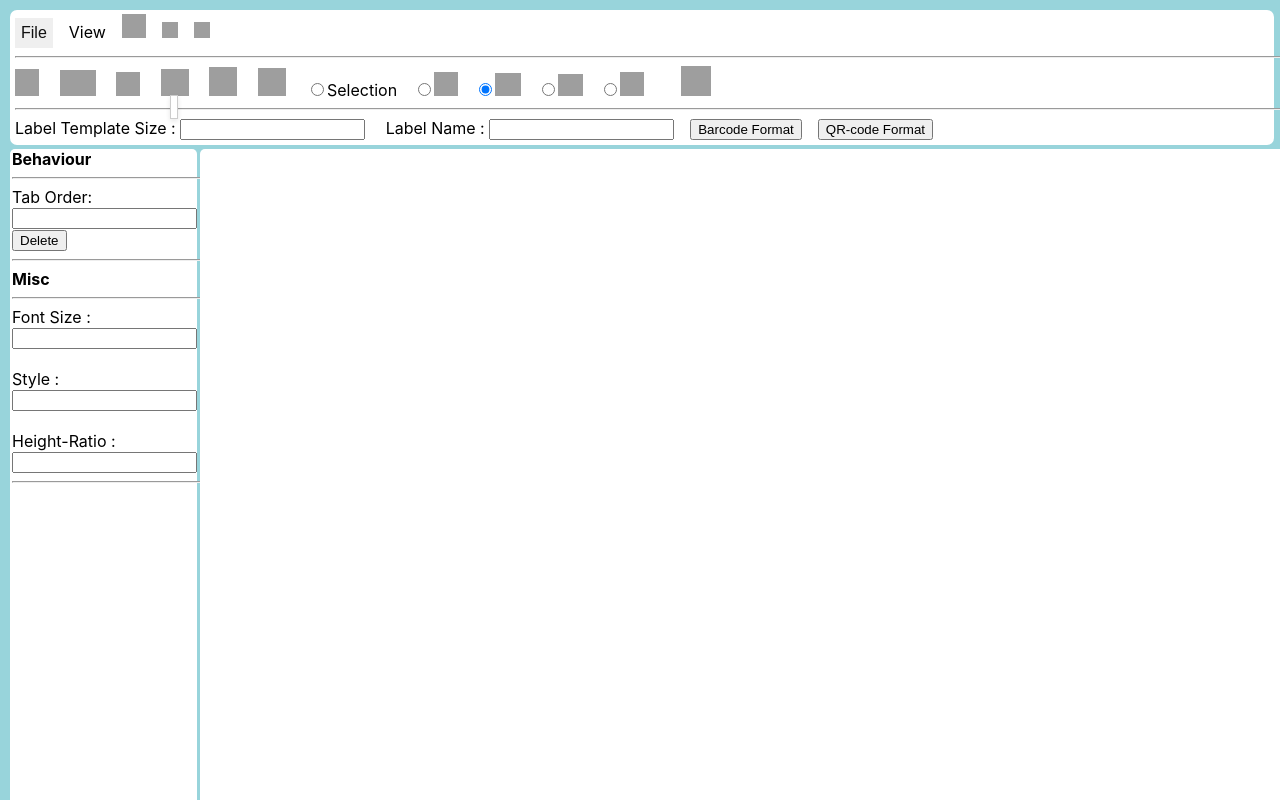
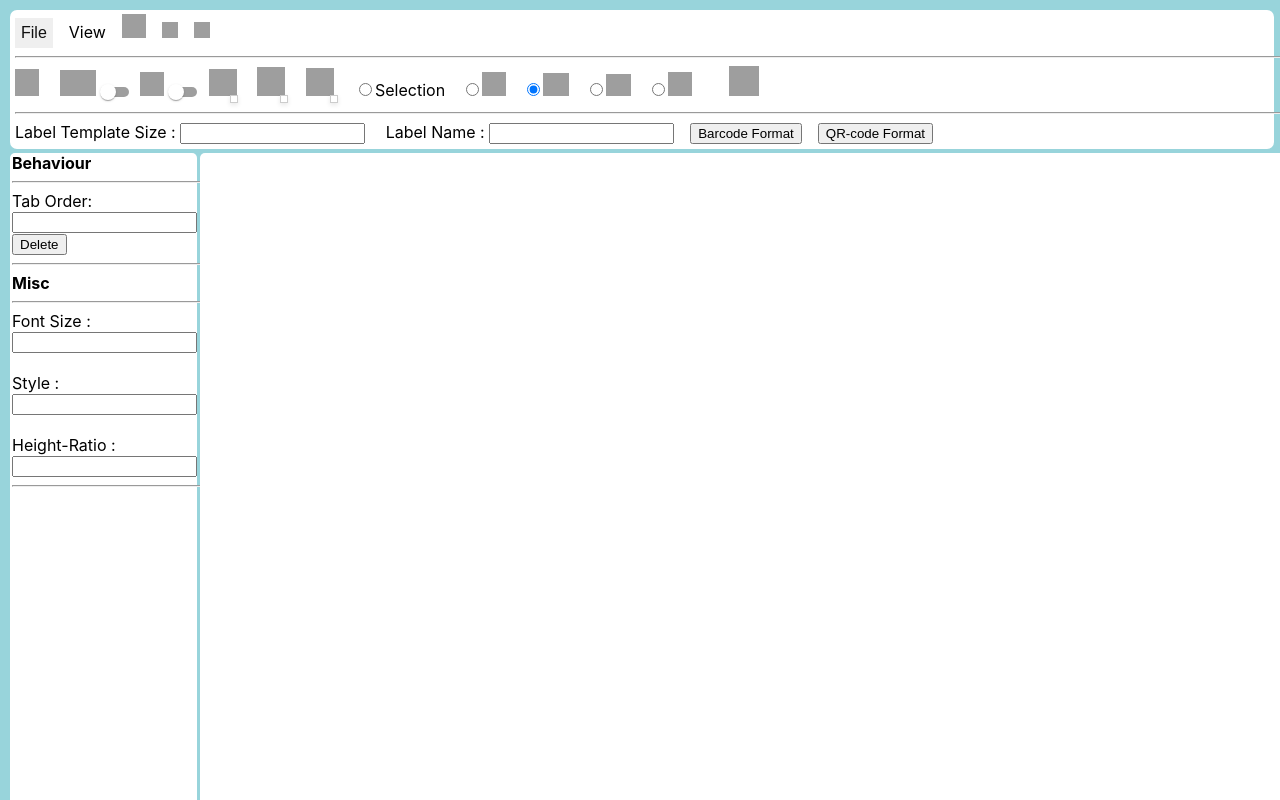
Before and after one commit to MayuriRamesh/Canvas-app, a React (Create React App) app: page / in a window 1280 px wide. Built offline with nearby package versions, Linux system fonts and the light colour scheme; grey boxes are pictures that could not be loaded.

Commit message:
added switch buttons for barcode and qr code icon to toggle the on/off flag, added the label name (company name) and post it throgh json data.

```diff
--- a/package.json
+++ b/package.json
@@ -3,6 +3,9 @@
   "version": "0.1.0",
   "private": true,
   "dependencies": {
+    "@emotion/react": "^11.11.1",
+    "@emotion/styled": "^11.11.0",
+    "@mui/material": "^5.14.5",
     "@testing-library/jest-dom": "^5.17.0",
     "@testing-library/react": "^13.4.0",
     "@testing-library/user-event": "^13.5.0",
--- a/src/App.js
+++ b/src/App.js
@@ -2,6 +2,7 @@ import React, { useEffect, useLayoutEffect, useRef, useState } from "react";
 import axios from 'axios';
 import getStroke from "perfect-freehand";
 import "./style.css";
+import Switch from '@mui/material/Switch';
 
 const nearPoint = (x, y, x1, y1, name) => {
   return Math.abs(x - x1) < 5 && Math.abs(y - y1) < 5 ? name : null;
@@ -219,8 +220,23 @@ const App = () => {
   const entityListRef = useRef(null);  //The event listener checks if the clicked target is outside the entity-list div using the listRef reference. If the click is detected outside the list, the list is closed (isListOpen is set to false).
 
   const [selectedEntityPosition, setSelectedEntityPosition] = useState({ x: 0, y: 0 });   //setting coordinates to move the DB entities on canvas
-  const [text_array, settext_array]= useState([])
-  const [val_array, setval_array]= useState([])
+  // const text_array=[]
+  const [text_array, setTextArray] = useState([]);
+  const [val_array, setval_array]= useState([]);
+  const [barcodeFlag, setbarcodeFlag] = useState(false);
+  const [qrFlag, setqrFlag] = useState(false);
+
+
+  const handlebarcodeFlagToggle = () => {
+    setbarcodeFlag(!barcodeFlag); // Toggle the flag value
+    console.log("barcode flag******",(!barcodeFlag));
+
+  };
+  const handleQRcodeFlagToggle = () => {
+    setqrFlag(!qrFlag); // Toggle the flag value
+    console.log("barcode flag******",(!qrFlag));
+
+  };
 
   useEffect(() => {
         console.log("Entities updated in useEffect:", entities);
@@ -251,15 +267,15 @@ const App = () => {
 //     "transports": ["polling"]
 // };
 
-  const handleInputTextArrayChange = (event) => {
-    // const inputValue = event.target.value;
-    settext_array= event.target.value;
-  };
+  // const handleInputTextArrayChange = (event) => {
+  //   // const inputValue = event.target.value;
+  //   settext_array= event.target.value;
+  // };
 
-  const handleInputEntityArrayChange = (event) => {
-    // const inputValue = event.target.value;
-    settext_array= event.target.value;
-  };
+  // const handleInputEntityArrayChange = (event) => {
+  //   // const inputValue = event.target.value;
+  //   settext_array= event.target.value;
+  // };
 
 
   useEffect(() => {
@@ -287,20 +303,8 @@ const App = () => {
 
 
   const handleDBImageClick = () => {
-    // setIsListOpen(prevIsListOpen => !prevIsListOpen); // Toggle the list open/close state
     console.log('handleImageClick triggered');
     console.log('Before state update - isListOpen:', isListOpen);
-    // setIsListOpen(!isListOpen);
-
-
-  // Close the list if it's open
-  // if (isListOpen) {
-  //   // If the list is already open, close it
-  //   setIsListOpen(false);
-  // } else {
-  //   // If the list is not open, open it
-  //   setIsListOpen(true);
-
 
   if (isListOpen) {
     setIsListOpen(false);
@@ -331,6 +335,7 @@ console.log('isListOpen:', isListOpen);
 console.log('After state update - isListOpen:', isListOpen);
   };
 
+
   const handleEntityClick = (entityName) => {
     setSelectedEntityName(entityName);
     setIsListOpen(false);
@@ -340,10 +345,31 @@ console.log('After state update - isListOpen:', isListOpen);
   setSelectedEntityPosition(entityPosition);
   };
 
+  const handlewtEntityClick = (entityWt) => {
+    setSelectedEntityName(entityWt);
+    setIsListOpen(false);
+    console.log("selecteddddddddddddd nameeeeeeee",entityWt);
+    val_array.push(entityWt)
+    const entityPosition = { x: 120, y: 100 }; // Replace with actual coordinates
+  setSelectedEntityPosition(entityPosition);
+  };
+
+  const handleTDEntityClick = (entityTd) => {
+    setSelectedEntityName(entityTd);
+    setIsListOpen(false);
+    console.log("selecteddddddddddddd nameeeeeeee",entityTd);
+    val_array.push(entityTd)
+    const entityPosition = { x: 140, y: 100 }; // Replace with actual coordinates
+  setSelectedEntityPosition(entityPosition);
+  };
+
   const handleWeightDBImageClick = () => {
     console.log('handleImageClick triggered');
+    console.log('Before state update - isListOpen:', isListOpen);
 
-    axios.get('http://127.0.0.1:4000/select_labels')
+  if (isListOpen) {
+    setIsListOpen(false);
+    axios.get('http://127.0.0.1:4000/select_units')
     .then(response => {
     const responseData = response.data.data; // Access the 'data' property
 console.log("resssssssssssponseeee",response)
@@ -361,13 +387,24 @@ console.log("resssssssssssponseeee 2",responseData)
   .catch(error => {
     console.error('Error fetching entities:', error);
   });
+  }
+  else{
+    setIsListOpen(true);
+    setEntities([]);
+  }
+console.log('isListOpen:', isListOpen);
+console.log('After state update - isListOpen:', isListOpen);
   };
 
-  const handleTimeDBImageClick = () => {
-    console.log('handleImageClick triggered');
 
 
-    axios.get('http://127.0.0.1:4000/select_labels')
+  const handleTimeDBImageClick = () => {
+        console.log('handleImageClick triggered');
+    console.log('Before state update - isListOpen:', isListOpen);
+
+  if (isListOpen) {
+    setIsListOpen(false);
+    axios.get('http://127.0.0.1:4000/select_date_time')
     .then(response => {
     const responseData = response.data.data; // Access the 'data' property
 console.log("resssssssssssponseeee",response)
@@ -385,6 +422,13 @@ console.log("resssssssssssponseeee 2",responseData)
   .catch(error => {
     console.error('Error fetching entities:', error);
   });
+  }
+  else{
+    setIsListOpen(true);
+    setEntities([]);
+  }
+console.log('isListOpen:', isListOpen);
+console.log('After state update - isListOpen:', isListOpen);
   };
 
 
@@ -415,6 +459,7 @@ console.log("resssssssssssponseeee 2",responseData)
     const canvas = document.getElementById("canvas");
     const context = canvas.getContext("2d");
     context.clearRect(0, 0, canvas.width, canvas.height);
+    drawCanvas();
     context.save();
     context.translate(panOffset.x, panOffset.y);
 
@@ -710,10 +755,14 @@ console.log("resssssssssssponseeee 2",responseData)
     updateElement(id, x1, y1, null, null, type, { text: newText, tabOrder: selectedElement.tabOrder });
   };
 
-  const  jsonData= () =>{
+  const  jsonData= (labelNameValue) =>{
+    const textareaValues = text_array.map(textArea => textArea.value);
       let data = {
-        'label_text' : text_array, //text label array
-        'label_values': val_array  /// val array
+        'label_text' : textareaValues, //text label array
+        'label_values': val_array,  /// val array
+        'is_barcode': barcodeFlag,
+        'is_QRcode': qrFlag,
+        'company_name':labelNameValue
       }
       // let data={
       //   'label_text': 123
@@ -723,12 +772,13 @@ console.log("resssssssssssponseeee 2",responseData)
 
   const handleSaveImage = () => {
     const canvas = document.getElementById("canvas");
-    const link = document.createElement("a"); // creating <a> element
+   const link = document.createElement("a"); // creating <a> element
     link.download = `${Date.now()}.jpg`; // set the file name for the downloaded image
     link.href = canvas.toDataURL(); // set the canvas data as link href value
     link.click(); // simulate clicking the link to download the image
     try{
-    const post_data = jsonData()//give function call to json data
+    const labelNameValue = document.getElementById("label_name").value;
+    const post_data = jsonData(labelNameValue)//give function call to json data
     //to send post req to generate code
     console.log("Posttttttt Dataaaaa, resssssssssssponseeee",post_data)
      axios.post('http://127.0.0.1:4000/generate_zpl',post_data,{
@@ -826,34 +876,32 @@ useEffect(() => {
 
 const drawCanvas = () => {
   const canvas = canvasRef.current;
-  const ctx = canvas.getContext('2d');
+  const context = canvas.getContext('2d');
 
   // Clear the canvas
-  // ctx.clearRect(0, 0, canvas.width, canvas.height);
+  // context.clearRect(0, 0, canvas.width, canvas.height);
 
   // Draw your other canvas content here
-  elements.forEach(element => {
-    drawElement(ctx, element);
-  });
+  // elements.forEach(element => {
+  //   drawElement(context, element);
+  // });
   // Draw the selected entity name
 
-  ctx.font = '16px Arial';
-  ctx.fillStyle = 'black';
+  context.font = '16px Arial';
+  context.fillStyle = 'black';
   // ctx.fillText(`Selected Entity: ${selectedEntityName}`, 10, canvas.height - 20);
   const adjustedX = 190 + panOffset.x;
   const adjustedY = 100 + panOffset.y;
-  ctx.fillText(` ${selectedEntityName}`,adjustedX,adjustedY);
-  // val_array.push(selectedEntityName);
-  // console.log("valueeeeeeeeeeeee arrayyyyyyy",selectedEntityName)
+  context.fillText(` ${selectedEntityName}`,adjustedX,adjustedY);
+
 
 };
 
 // Call drawCanvas whenever the selected entity name changes
 useEffect(() => {
-  // val_array.push(selectedEntityName);
-  // console.log("valueeeeeeeeeeeee arrayyyyyyy",selectedEntityName)
+
   drawCanvas();
-  // val_array.push(selectedEntityName);
+
 }, [selectedEntityName]);
 
 /************************************************************************ */
@@ -901,10 +949,26 @@ useEffect(() => {
         {/* <div className="row shape" style={{ position: "fixed", paddingTop: "1.2cm" }}> */}
         <div>
         <img width="24" height="27" src="https://img.icons8.com/external-itim2101-flat-itim2101/64/000000/external-printer-school-stationery-itim2101-flat-itim2101.png" alt="external-printer-school-stationery-itim2101-flat-itim2101"/>&emsp;&nbsp;
-        <img width="36" height="26" src="https://img.icons8.com/glyph-neue/64/000000/barcode.png" alt="barcode"/>&emsp;&nbsp;
-        <img width="24" height="24" src="https://img.icons8.com/external-sbts2018-outline-sbts2018/58/external-qr-code-black-friday-5-basic-sbts2018-outline-sbts2018.png" alt="external-qr-code-black-friday-5-basic-sbts2018-outline-sbts2018"/>&emsp;&nbsp;
+        <img width="36" height="26" src="https://img.icons8.com/glyph-neue/64/000000/barcode.png" alt="barcode"/>
+        <Switch
+        checked={barcodeFlag}
+        onChange={handlebarcodeFlagToggle}
+        color="primary"
+        size="small"
+        inputProps={{ 'aria-label': 'flag switch' }}
+      />
+      &nbsp;
 
+        <img width="24" height="24" src="https://img.icons8.com/external-sbts2018-outline-sbts2018/58/external-qr-code-black-friday-5-basic-sbts2018-outline-sbts2018.png" alt="external-qr-code-black-friday-5-basic-sbts2018-outline-sbts2018"/>
+        <Switch
+        checked={qrFlag}
+        onChange={handleQRcodeFlagToggle}
+        color="primary"
+        size="small"
+        inputProps={{ 'aria-label': 'flag switch' }}
+        />&nbsp;
         {/* <div onClick={handleOutsideClick}> */}
+
           <img
             width="28"
             height="27"
@@ -916,7 +980,7 @@ useEffect(() => {
           {/* {isListOpen && ( */}
           <div className={`entity-list ${isListOpen ? 'open' : ''}`} >
 
-              {entities.length> 0 ? (
+              {entities.length> 0 && (
                 <ul>
 
                     {/* {(() => {
@@ -935,15 +999,62 @@ useEffect(() => {
                         ))}
 
                 </ul>
-              ):(<p> </p>
-              )}
+              )
+              }
             </div>
-          {/* )} */}
+
 
         <img width="28" height="29" src="https://img.icons8.com/color/48/weight-kg.png" alt="weight-kg" onClick={handleWeightDBImageClick}
             style={{ cursor: 'pointer' }}/>&emsp;&nbsp;
+            <div className={`wt-entity-list ${isListOpen ? 'open' : ''}`} >
+
+              {entities.length> 0 && (
+                <ul>
+                    {/* {(() => {
+                    const listItems = [];
+                    for (let i = 0; i < entities.length; i++) {
+                      const entity = entities[i];
+                      listItems.push(<li key={entity.id}>{entity.name}</li>);
+                    }
+                    return listItems;
+                  })()} */}
+
+                  {entities.map(entity => (
+                          <li key={entity.id} onClick={() => handlewtEntityClick(entity.wt)} className={selectedEntityName === entity.wt ? 'selected' : ''}>
+                            {entity.wt}
+                          </li>
+                        ))}
+                </ul>
+              )}
+            </div>
+
         <img width="28" height="28" src="https://img.icons8.com/offices/30/database-daily-export.png" alt="database-export"onClick={handleTimeDBImageClick}
             style={{ cursor: 'pointer' }}/>&emsp;&nbsp;
+
+            <div className={`tm-entity-list ${isListOpen ? 'open' : ''}`} >
+
+              {entities.length> 0 && (
+                <ul>
+
+                    {/* {(() => {
+                    const listItems = [];
+                    for (let i = 0; i < entities.length; i++) {
+                      const entity = entities[i];
+                      listItems.push(<li key={entity.id}>{entity.name}</li>);
+                    }
+                    return listItems;
+                  })()} */}
+
+                  {entities.map(entity => (
+                          <li key={entity.id} onClick={() => handleTDEntityClick(entity.date)} className={selectedEntityName === entity.date ? 'selected' : ''}>
+                            {entity.date}
+                          </li>
+                        ))}
+
+                </ul>
+              )
+              }
+            </div>
 
          <input
           type="radio"
@@ -987,8 +1098,8 @@ useEffect(() => {
       <div>
         <label for="label-size"> Label Template Size : </label>
         <input type="text" id="label-size" name="label-size"/>&emsp;
-        <label for="label-name"> Label Name : </label>
-        <input type="text" id="label-name" name="label-name"/>&emsp;
+        <label for="label_name"> Label Name : </label>
+        <input type="text" id="label_name" name="label_name"/>&emsp;
         <button>Barcode Format</button>&emsp;
         <button>QR-code Format</button>
       </div>
@@ -1092,8 +1203,6 @@ useEffect(() => {
 
         >
 
-
-
         </canvas>
         </div>
 
--- a/src/style.css
+++ b/src/style.css
@@ -131,7 +131,7 @@
 .entity-list {
   position: absolute;
   top: 95px;
-  left: 170px;
+  left: 230px;
   background-color: white;
 
   border: 1px solid #ccc;
@@ -164,6 +164,84 @@
 .entity-list ul li:hover {
   background-color: #f1f1f1;
 }
+
+
+
+.wt-entity-list {
+  position: absolute;
+  top: 95px;
+  left: 280px;
+  background-color: white;
+
+  border: 1px solid #ccc;
+  box-shadow: 0 2px 5px rgba(0, 0, 0, 0.1);
+  padding: 3px;
+  z-index: 1;
+}
+
+.wt-entity-list ul {
+  list-style: none;
+  color: black;
+  padding: 0;
+  margin: 0;
+
+
+}
+
+.wt-entity-list ul li {
+  /* padding: 4px;
+  cursor: pointer;
+  color: black; */
+
+  color: black;
+  /* padding: 5px 6px; */
+  cursor: pointer;
+  text-decoration: none;
+  display: block;
+}
+
+.wt-entity-list ul li:hover {
+  background-color: #f1f1f1;
+}
+
+
+.tm-entity-list {
+  position: absolute;
+  top: 95px;
+  left: 330px;
+  background-color: white;
+
+  border: 1px solid #ccc;
+  box-shadow: 0 2px 5px rgba(0, 0, 0, 0.1);
+  padding: 3px;
+  z-index: 1;
+}
+
+.tm-entity-list ul {
+  list-style: none;
+  color: black;
+  padding: 0;
+  margin: 0;
+
+
+}
+
+.tm-entity-list ul li {
+  /* padding: 4px;
+  cursor: pointer;
+  color: black; */
+
+  color: black;
+  /* padding: 5px 6px; */
+  cursor: pointer;
+  text-decoration: none;
+  display: block;
+}
+
+.tm-entity-list ul li:hover {
+  background-color: #f1f1f1;
+}
+
 
 
  /*
```
Also changed, not shown: 1 other file (tests, documents, lock files or other folders).
